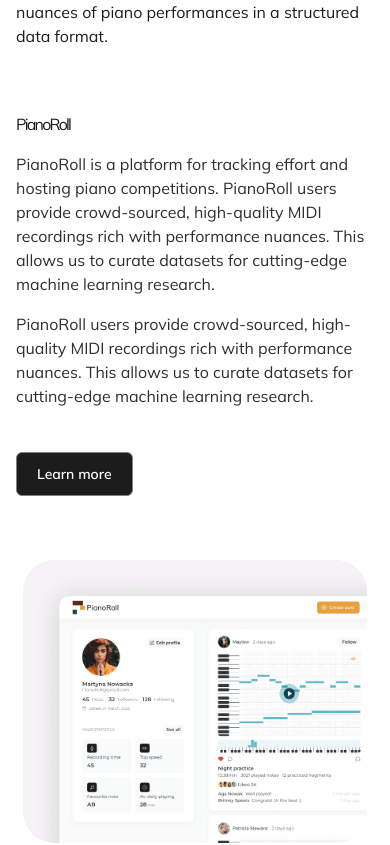
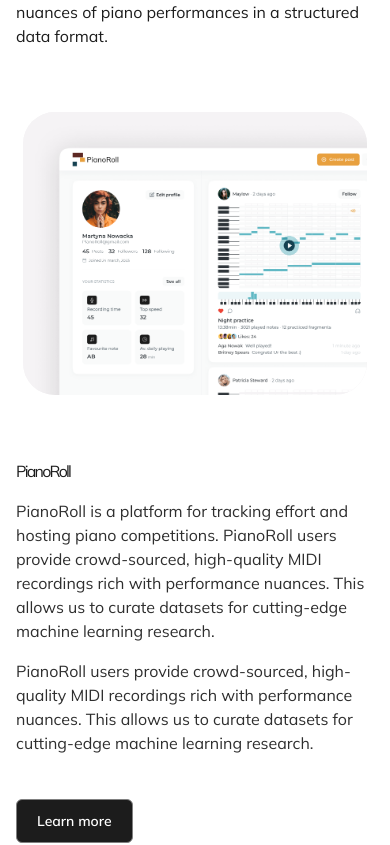
Before and after one commit to Nospoko/epr-landing, a Next.js app in the folder algrtm/: page /pianoRoll in a window 390 px wide. Shown: the part 1188-2033 px from the top of the page. Built offline with nearby package versions, Linux system fonts and the light colour scheme.

Commit message:
fixed problem with col-rewerse in PianoRollDescription

```diff
--- a/algrtm/src/components/PianoRollDescription.js
+++ b/algrtm/src/components/PianoRollDescription.js
@@ -15,7 +15,7 @@
 
   return (
     <section className="flex flex-col items-center justify-center w-full xl:px-[12.625rem]">
-      <div className="lg:flex-row flex flex-col gap-[4rem] lg:gap-[4.5rem] items-center justify-center w-full">
+      <div className="lg:flex-row flex flex-col-reverse gap-[4rem] lg:gap-[4.5rem] items-center justify-center w-full">
         <div className="flex flex-col gap-4 max-w-[24.03rem] w-full">
           <h1 className="h4 tracking-[-0.11rem] lg:h2SB lg:tracking-[-0.13rem] xl:h2 xl:tracking-[-0.16rem] text-neutralLight-neutral10 dark:text-neutralDark-neutral10 ">
             PianoRoll
```
